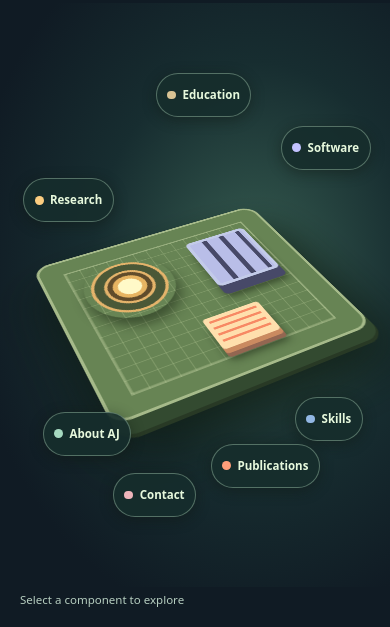
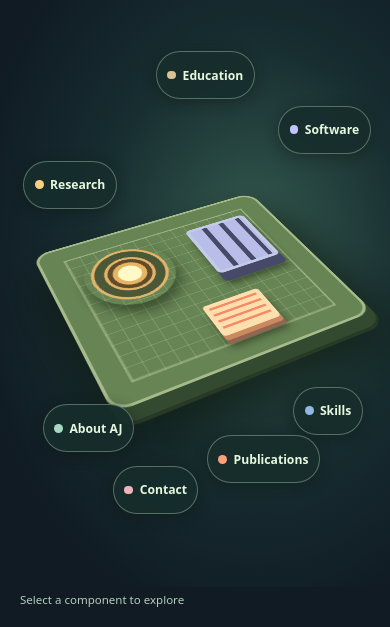
Before and after one commit to ajavadinezhad/aj-resume, a plain HTML site: page index.html in a window 390 px wide. Shown: the part 217-844 px from the top of the page. Drawn offline with nearby package versions, Linux system fonts and the light colour scheme.

Commit message:
Enlarge mobile circuit and touch targets

```diff
--- a/style.css
+++ b/style.css
@@ -313,8 +313,8 @@ body { height: 100dvh; overflow: hidden; background: #101b24; color: #edf4ed; }
   .welcome { top: calc(70px + env(safe-area-inset-top)); left: 20px; right: 20px; max-width: none; }
   .welcome h1 { font-size: clamp(2rem, 8.5vw, 2.7rem); line-height: .98; letter-spacing: -.055em; }
   .welcome p { font-size: .75rem; margin-block: .4rem; max-width: 44ch; }
-  .lab-stage { top: calc(220px + env(safe-area-inset-top)); bottom: calc(40px + env(safe-area-inset-bottom)); }
-  .station { min-height: 44px; min-width: 44px; font-size: .72rem; padding: .45rem .65rem; touch-action: manipulation; }
+  .lab-stage { top: calc(195px + env(safe-area-inset-top)); bottom: calc(40px + env(safe-area-inset-bottom)); }
+  .station { min-height: 48px; min-width: 48px; font-size: .76rem; padding: .45rem .65rem; touch-action: manipulation; }
   .scene-hint { bottom: calc(10px + env(safe-area-inset-bottom)); left: 20px; font-size: .72rem; }
   .desktop-window, .desktop-window.maximized {
     left: 8px !important;
```
